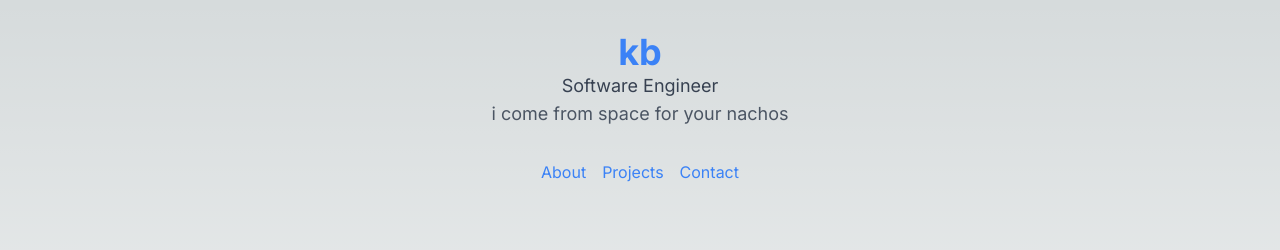
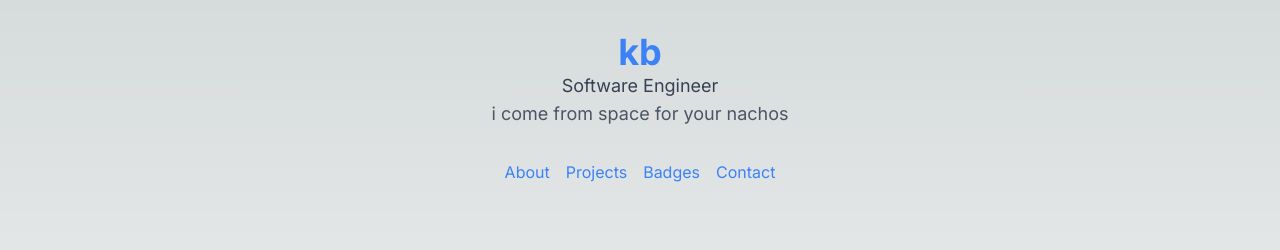
Before and after one commit to kbinreallife/kb.github.io, a Next.js app: page / in a window 1280 px wide. Shown: the top 250 px of the page. Built offline with nearby package versions, Linux system fonts and the light colour scheme.

Commit message:
add percipio badges

```diff
--- a/src/app/page.js
+++ b/src/app/page.js
@@ -43,6 +43,22 @@ export default function Home() {
     };
   };
 
+  const badges = [
+    'https://api.accredible.com/v1/frontend/credential_website_embed_image/badge/104579180',
+    'https://api.accredible.com/v1/frontend/credential_website_embed_image/badge/104554484',
+    'https://api.accredible.com/v1/frontend/credential_website_embed_image/badge/104434982',
+    'https://api.accredible.com/v1/frontend/credential_website_embed_image/badge/104338603',
+    'https://api.accredible.com/v1/frontend/credential_website_embed_image/badge/104338603',
+    'https://api.accredible.com/v1/frontend/credential_website_embed_image/badge/104066782',
+    'https://api.accredible.com/v1/frontend/credential_website_embed_image/badge/104066782',
+    'https://api.accredible.com/v1/frontend/credential_website_embed_image/badge/104024819',
+    'https://api.accredible.com/v1/frontend/credential_website_embed_image/badge/103848058',
+    'https://api.accredible.com/v1/frontend/credential_website_embed_image/badge/92312569',
+    'https://api.accredible.com/v1/frontend/credential_website_embed_image/badge/84649053',
+    'https://api.accredible.com/v1/frontend/credential_website_embed_image/badge/84040776',
+    'https://api.accredible.com/v1/frontend/credential_website_embed_image/badge/37169657'
+  ]
+
   return (
     <div className="min-h-screen place-items-center dark:bg-grey-100">
       <div className="max-w-md mx-auto py-8 text-center">
@@ -76,6 +92,11 @@ export default function Home() {
             <li>
               <a href="#" className="text-blue-500 hover:underline nav-link" onClick={handleClickLink('projects')}>
                 Projects
+              </a>
+            </li>
+            <li>
+              <a href="#" className="text-blue-500 hover:underline nav-link" onClick={handleClickLink('badges')}>
+                Badges
               </a>
             </li>
             <li>
@@ -122,6 +143,25 @@ export default function Home() {
             </div>
           )}
 
+          {/* Badges Section */}
+          {showSection === 'badges' && (
+            <div className="p-4 rounded-md h-auto">
+              <h2 className="text-lg font-bold mb-2">Badges</h2>
+              <div className="grid grid-cols-2 gap-4">
+                {badges.map((badge, index) => (
+                  <iframe
+                    key={index}
+                    src={badge}
+                    width="200"
+                    height="200"
+                    frameBorder="0"
+                    allowFullScreen
+                  ></iframe>
+                ))}
+              </div>
+            </div>
+          )}
+
           {/* Contact Section */}
           {showSection === 'contact' && (
             <div className="p-4 rounded-md h-48">
@@ -130,7 +170,6 @@ export default function Home() {
                 {/* LinkedIn */}
                 <div>
                   <p>
-                    {" "}
                     <a
                       href="https://www.linkedin.com/in/kyle-butcher-67424040"
                       target="_blank"
@@ -162,7 +201,6 @@ export default function Home() {
                   </p>
                 </div>
                 <p>
-
                   <a
                     href="https://discord.gg/hackmud"
                     className="text-blue-500 hover:underline"
@@ -170,13 +208,10 @@ export default function Home() {
                     hackmud discord
                   </a>
                 </p>
-                <div>
-
-                </div>
+                <div></div>
               </div>
             </div>
           )}
-
         </div>
       </div>
     </div>
```
Also changed, not shown: 1 other file (tests, documents, lock files or other folders). Lines whose indentation alone changed are shown as unchanged.
